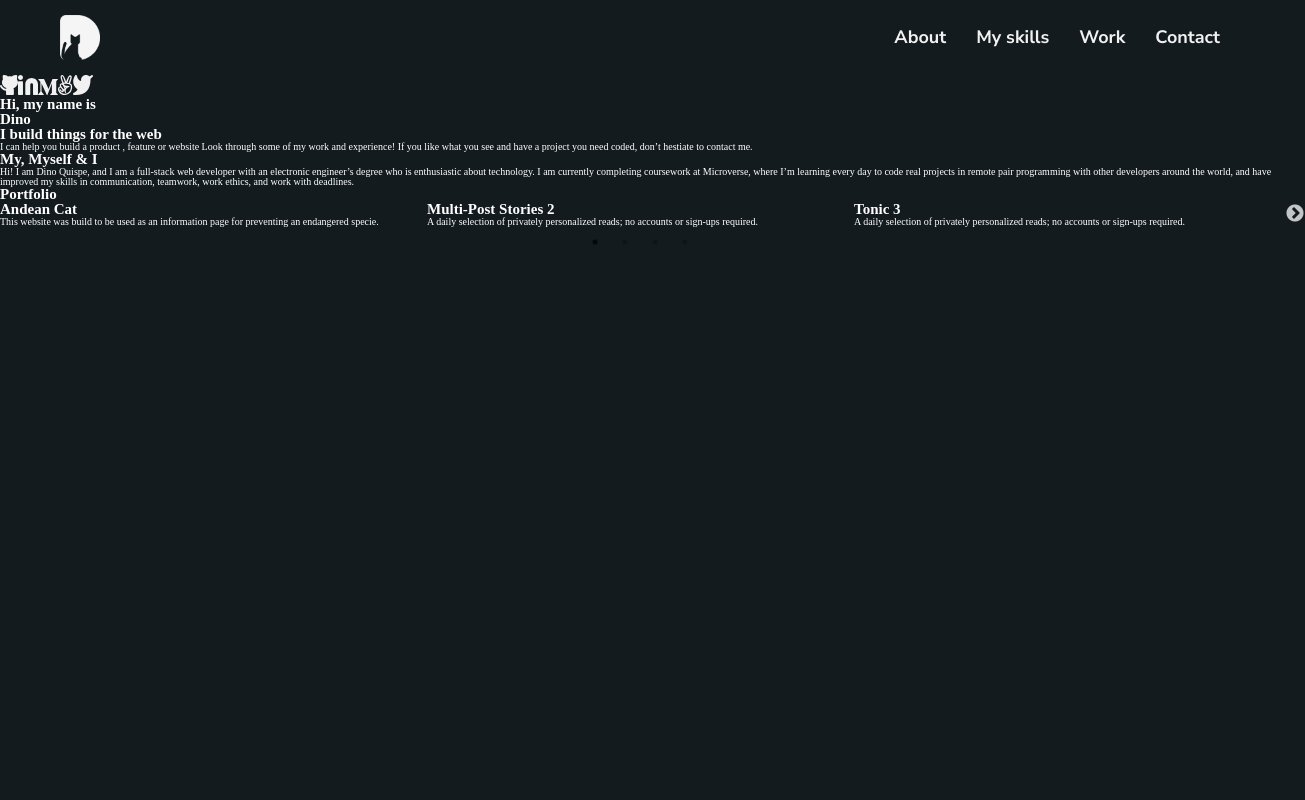
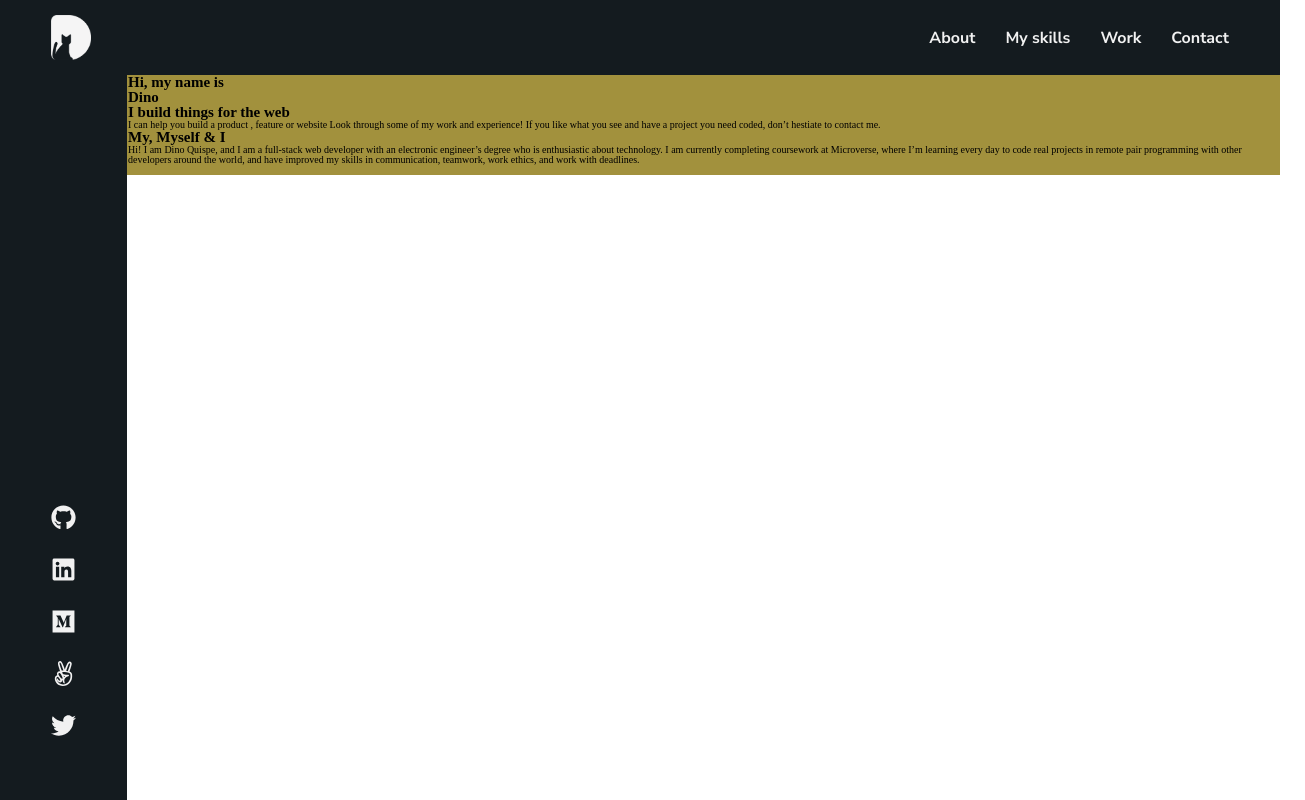
Before and after one commit to dqarias/Portfolio, a React (Create React App) app: page / in a window 1280 px wide. Shown: the whole page, 1305 px wide, since content can reach past the window. Built offline with nearby package versions, Linux system fonts and the light colour scheme.

Commit message:
Add styling for sidebar and fix some components

```diff
--- a/package.json
+++ b/package.json
@@ -9,6 +9,7 @@
     "node-sass": "^8.0.0",
     "react": "^18.2.0",
     "react-dom": "^18.2.0",
+    "react-icons": "^4.6.0",
     "react-router-dom": "^6.4.3",
     "react-scripts": "5.0.1",
     "react-slick": "^0.29.0",
--- a/public/index.html
+++ b/public/index.html
@@ -27,17 +27,6 @@
     <title>React App</title>
   </head>
   <body>
-    <noscript>You need to enable JavaScript to run this app.</noscript>
     <div id="root"></div>
-    <!--
-      This HTML file is a template.
-      If you open it directly in the browser, you will see an empty page.
-
-      You can add webfonts, meta tags, or analytics to this file.
-      The build step will place the bundled scripts into the <body> tag.
-
-      To begin the development, run `npm start` or `yarn start`.
-      To create a production bundle, use `npm run build` or `yarn build`.
-    -->
   </body>
 </html>
--- a/src/App.js
+++ b/src/App.js
@@ -7,14 +7,16 @@ import SideBar from './components/SideBar';
 import './scss/main.scss';
 
 const App = () => (
-  <div>
+  <>
     <Header />
+    <div className="main__container">
       <SideBar />
       <Routes>
         <Route path="/" element={<Home />} />
         <Route path="*" element={<NoMatch />} />
       </Routes>
     </div>
+  </>
 
 );
 
--- a/src/components/SideBar.js
+++ b/src/components/SideBar.js
@@ -1,44 +1,46 @@
 import React from 'react';
-import { Link } from 'react-router-dom';
-import Linkedin from '../assets/img/Linkedin.svg';
-import medium from '../assets/img/medium.svg';
-import github from '../assets/img/github.svg';
-import angellist from '../assets/img/angellist.svg';
-import twitter from '../assets/img/twitter.svg';
+import {
+  FaGithub, FaMedium, FaLinkedin, FaAngellist, FaTwitter,
+} from 'react-icons/fa';
 
 const SideBar = () => (
-  <>
-    <Link
-      to={{ pathname: 'https://github.com/' }}
+  <aside className="social-media">
+    <a
+      href="https://github.com/dqarias"
       target="_blank"
+      rel="noreferrer"
     >
-      <img src={github} alt="github" />
-    </Link>
-    <Link
-      to={{ pathname: 'https://herewecode.io/' }}
+      <FaGithub className="social-media__icon" />
+    </a>
+    <a
+      href="https://www.linkedin.com/in/dino-ronald-quispe-arias/"
       target="_blank"
+      rel="noreferrer"
     >
-      <img src={Linkedin} alt="linkedin" />
-    </Link>
-    <Link
-      to={{ pathname: 'https://herewecode.io/' }}
+      <FaLinkedin className="social-media__icon" />
+    </a>
+    <a
+      href="https://medium.com/@dino.quispea"
       target="_blank"
+      rel="noreferrer"
     >
-      <img src={medium} alt="medium" />
-    </Link>
-    <Link
-      to={{ pathname: 'https://herewecode.io/' }}
+      <FaMedium className="social-media__icon" />
+    </a>
+    <a
+      href="https://angel.co/u/dino-ronald-quispe-arias"
       target="_blank"
+      rel="noreferrer"
     >
-      <img src={angellist} alt="angellist" />
-    </Link>
-    <Link
-      to={{ pathname: 'https://herewecode.io/' }}
+      <FaAngellist className="social-media__icon" />
+    </a>
+    <a
+      href="https://twitter.com/DinoRonald7"
       target="_blank"
+      rel="noreferrer"
     >
-      <img src={twitter} alt="twitter" />
-    </Link>
-  </>
+      <FaTwitter className="social-media__icon" />
+    </a>
+  </aside>
 );
 
 export default SideBar;
--- a/src/pages/Home.js
+++ b/src/pages/Home.js
@@ -1,14 +1,12 @@
 import React from 'react';
 import About from '../components/About';
 import Hero from '../components/Hero';
-import Portfolio from '../components/Portfolio';
 
 const Home = () => (
-  <>
+  <section className="home">
     <Hero />
     <About />
-    <Portfolio />
-  </>
+  </section>
 );
 
 export default Home;
--- a/src/scss/abstracts/_variables.scss
+++ b/src/scss/abstracts/_variables.scss
@@ -3,7 +3,7 @@
 
 // colors
 $primary-color-dark: #141b1f;
-$secondary-color-dark: #f1f1f1;
-
+$secondary-color-dark: #a3225e;
+$white-color-dark: #f1f1f1;
 // fonts
 $font-titles: 'Nunito Sans', sans-serif;
--- a/src/scss/layout/header.scss
+++ b/src/scss/layout/header.scss
@@ -3,9 +3,10 @@
     display: flex;
     justify-content: space-between;
     align-items: center;
-    padding: 1.5rem 6rem;
+    padding: 2% 4%;
     width: 100%;
-    position: sticky;
+    height: 7.5rem;
+    position: fixed;
     top: 0;
     left: 0;
 
@@ -19,9 +20,9 @@
     }
 
     &__link{
-        color: $secondary-color-dark;
+        color: $white-color-dark;
         font-family: $font-titles;
-        font-size: 1.8rem;
+        font-size: 1.6rem;
         font-weight: 700;
     }
 }
--- a/src/scss/layout/sidebar.scss
+++ b/src/scss/layout/sidebar.scss
@@ -0,0 +1,27 @@
+.social-media{
+    background-color: $primary-color-dark;
+    padding-bottom: 6rem;
+    padding-left: 4%;
+    padding-right: 4%;
+    height: 100%;
+    display: flex;
+    flex-direction: column;
+    align-items: center;
+    justify-content: flex-end;
+    gap: 2.5rem;
+    grid-column: 1/2;
+    height: calc(100vh - 7.5rem);
+    position: fixed;
+    top: 7.5rem;
+    left: 0;
+
+    &__icon{
+     color: $white-color-dark;
+     font-size: 2.5rem;
+
+     &:hover{
+        color: #a3225e;
+     }
+    }
+
+}
--- a/src/scss/main.scss
+++ b/src/scss/main.scss
@@ -1,4 +1,5 @@
 @import "./base/reset";
 @import "./abstracts/variables";
 @import "./layout/header.scss";
+@import "./layout/sidebar.scss";
 @import "./pages/home.scss";
--- a/src/scss/pages/home.scss
+++ b/src/scss/pages/home.scss
@@ -1,4 +1,11 @@
-body {
-    background-color: #141b1f;
-    color: #fff;
+.main__container{
+    display: grid;
+    grid-template-columns: 10% 90%;
+    background-color: rgb(162, 145, 61);
+    border-bottom: 1rem solid rgb(162, 145, 61);
 }
+
+.home{
+    grid-column: 2/3;
+    padding-top: 7.5rem;
+}
```
Also changed, not shown: 1 other file (tests, documents, lock files or other folders). Lines whose indentation alone changed are shown as unchanged.
